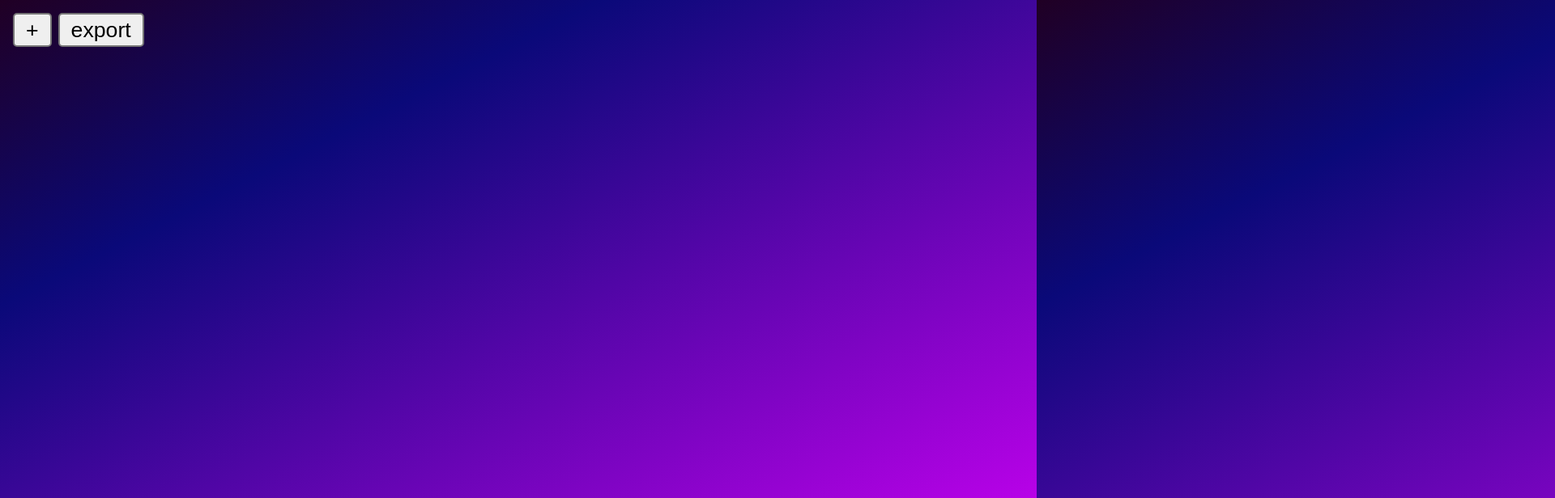
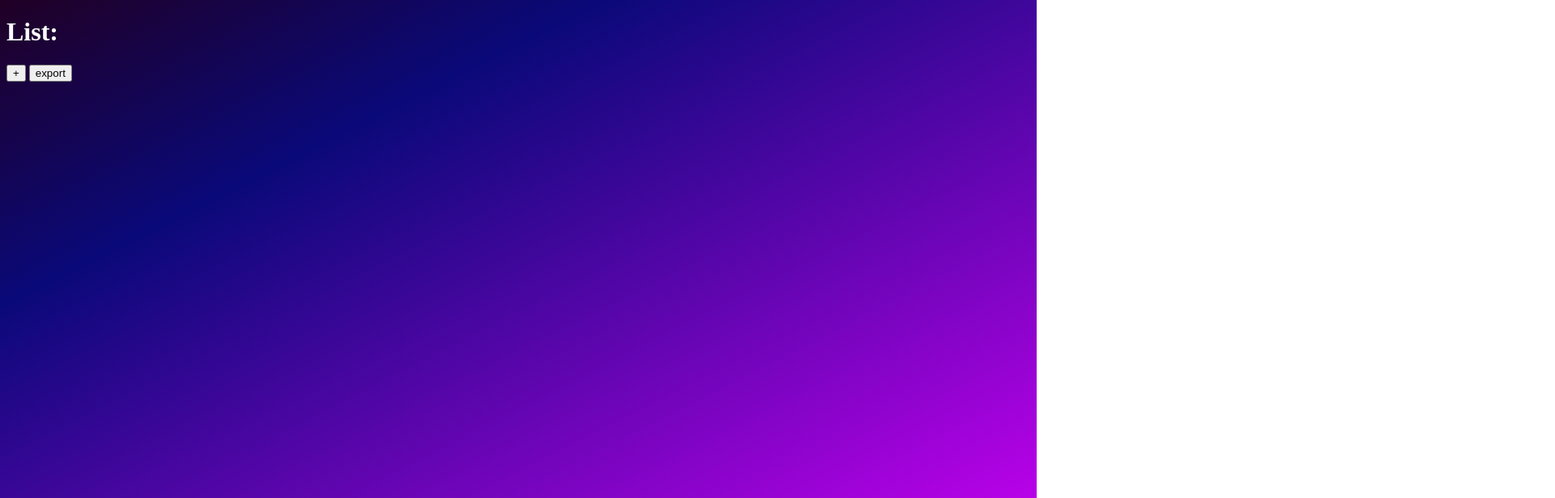
Before and after one commit to DigitallyTailored/VanillaJS-Framework, a website: page index.html in a window 1280 px wide. Shown: the top 616 px of the page at 81% size, 1920 px wide, since content can reach past the window. Drawn offline with Linux system fonts and the light colour scheme.

Commit message:
switch from HTML string handling to direct element handling, added dynamic HTML string as an element type, updated readme

```diff
--- a/app.js
+++ b/app.js
@@ -39,41 +39,42 @@ window.a = {
         values.selector = '.' + values._uid
         const element = document.createElement(a._views[name].element(values) ?? 'div')
         element.classList.add(values._uid)
-
         values.self = element
         values.self.this = values
-        values.find = (query) => {return a.find(query, element)}
-        values.findAll = (query) => {return a.findAll(query, element)}
-
+        values.find = (query) => {
+            return a.find(query, element)
+        }
+        values.findAll = (query) => {
+            return a.findAll(query, element)
+        }
         element.innerHTML = `${a._views[name].view(values) + `<style>` + a._views[name].style(values) + `</style>`}`
-
         a._views[name].script(values)
-        // const elementType = a._views[name].element(values) ?? 'div'
-        // let element = `<${elementType} class="${values._uid}">${a._views[name].view(values) + `<style>` + a._views[name].style(values) + `</style>`}</${elementType}>`
-        // a._view_queue.push({view: a._views[name], name: name, values: values})
         return element
     },
-    render: (target, output = null) => {
-        if (output === null) {
-            output = target
-            target = a.target
+    append(target, elements) {
+        a.out(target, elements, false)
+    },
+    out(target, elements, clear = true) {
+        if (clear) {
+            while (target.firstChild) {
+                target.removeChild(target.firstChild);
+            }
         }
-        target.innerHTML = output
-        a.scripts()
-    },
-    scripts: () => {
-        // while (a._view_queue.length > 0) {
-        //     const template = a._view_queue[0]
-        //     a._view_queue.shift()
-        //     template.values.self = a.find(template.values.selector)
-        //     template.values.self.this = template.values
-        //     template.values.find = (query) => {return a.find(query, template.values.self)}
-        //     template.values.findAll = (query) => {return a.findAll(query, template.values.self)}
-        //     template.view.script(template.values)
-        // }
+        if (!Array.isArray(elements)) {
+            elements = [elements];
+        }
+        //todo default target check
+        //add all elements to target
+        elements.forEach((element => {
+            if (typeof element === 'string') {
+                target.insertAdjacentHTML('beforeend', element)
+            } else {
+                target.insertAdjacentElement('beforeend', element)
+            }
+        }))
     },
     find: (query, parent) => (parent ?? document).querySelector(query),
-    findAll: (query, parent) => (parent ?? document).querySelectorAll(query)
+    findAll: (query, parent) => (parent ?? document).querySelectorAll(query),
 }
 
 const event = new Event('a_init');
--- a/index.html
+++ b/index.html
@@ -9,12 +9,13 @@
     <script src="todo/main.js"></script>
     <style>
         html {
-            transform: scale(2);
-            transform-origin: 0 0;
             color: white;
             background: linear-gradient(153deg, rgba(32,0,36,1) 0%, rgba(10,9,121,1) 26%, rgba(220,0,255,1) 100%);
             height: 100%;
             width: 100%;
+        }
+        * {
+
         }
     </style>
 </head>
--- a/todo/main.js
+++ b/todo/main.js
@@ -4,12 +4,11 @@ document.addEventListener('a_init', (e) => {
 
     a.ready(() => {
 
-        // a.render(
-        //     a.v('list')
-        // )
-        a.target.innerHTML = ``
-        a.target.insertAdjacentElement('beforeend', a.v('list'))
-
+        const target = document.body
+        a.out(target, [
+            `<h1>List: </h1>`,
+            a.v('list')
+        ])
 
     })
 
--- a/todo/view/list-item.mjs
+++ b/todo/view/list-item.mjs
@@ -22,7 +22,6 @@ export default {
             color: red;
             content: "❌"
         }
-
         `
     },
     //the default HTML view to show
--- a/todo/view/list.mjs
+++ b/todo/view/list.mjs
@@ -27,8 +27,7 @@ export default {
     //script which runs when the element is added to the page from the `a.render` method
     script: v => {
         v.find('button.add').addEventListener('click', () => {
-            v.find('ul').insertAdjacentHTML('beforeend', a.v('list-item'))
-            a.scripts() //todo think of best way to auto run this after views have been output
+            a.append(v.find('ul'), a.v('list-item'))
         })
         v.find('button.export').addEventListener('click', () => {
             let results = Object.values(v.findAll('li')).map(item => item.this.output())
```
Also changed, not shown: readme.md.
